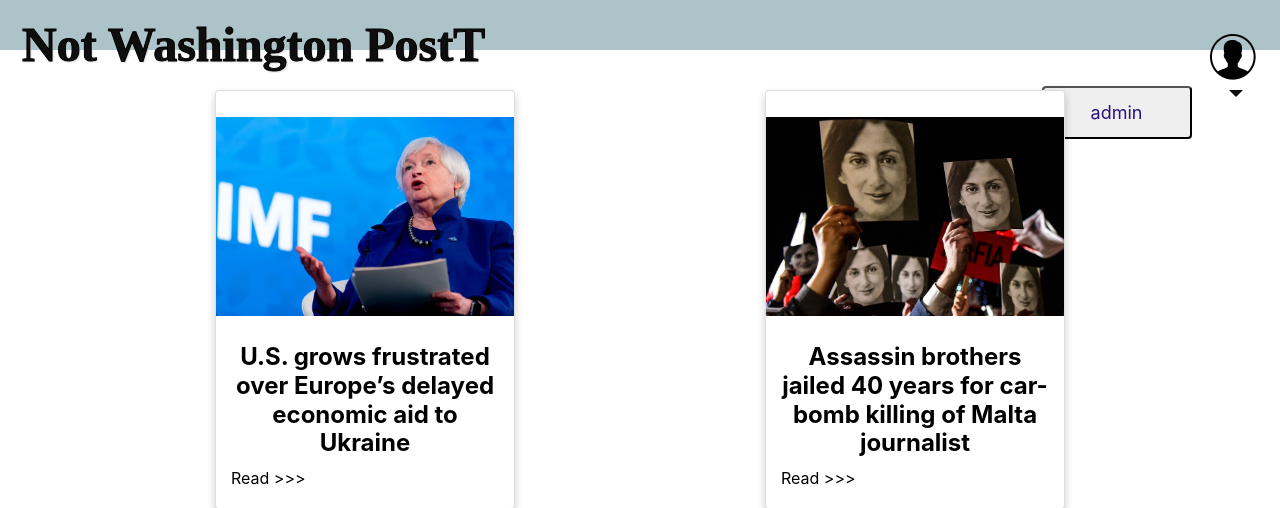
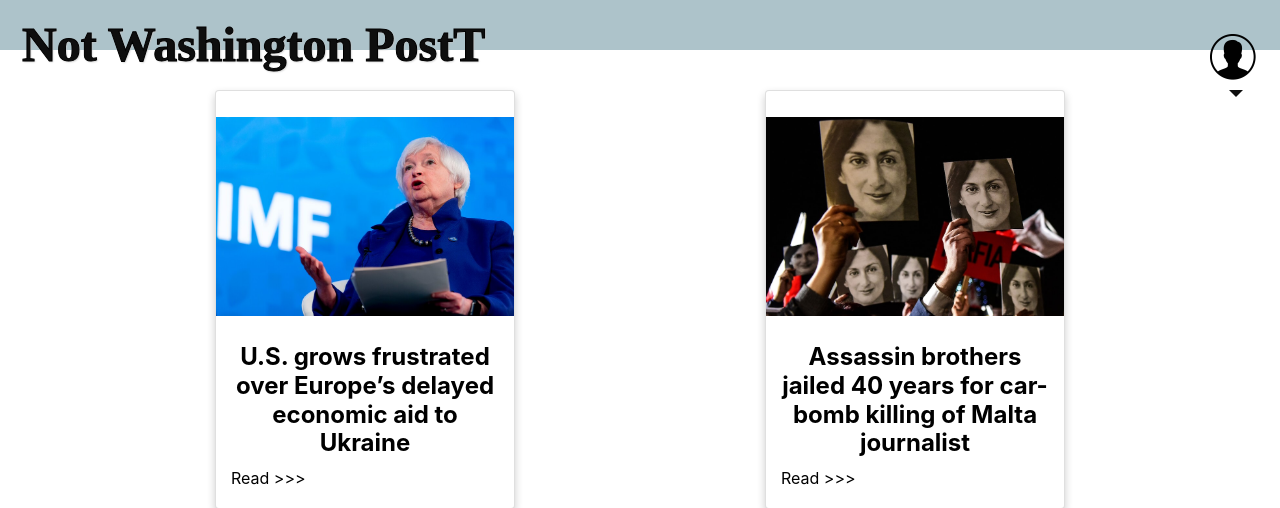
Before and after one commit to konexk1x/Bekish1.21, a Django app: page /news/ in a window 1280 px wide. Shown: the top 508 px of the page. Run offline with Django 4.2, Linux system fonts and the light colour scheme; a user stored in the database is signed in; data comes from the database, SQL or seed files in the repository; some libraries are stand-ins or nearby versions.

Commit message:
Rename z_2.1.py to Lab_02/z_2.1.py

```diff
--- a/News_site/templates/base.html
+++ b/News_site/templates/base.html
@@ -15,12 +15,8 @@
         <div class="header-right">
             <div style="display: flex; ">
                 <div>
-                    <div class="dropdown">
-                        <button class="dropbtn ">{{ user.username }}</button>
-                    </div>
-
                     <div class="dropdown text-end">
-                        <a href="#" class="d-block link-dark text-decoration-none dropdown-toggle"
+                        <a href="{{ user.username }}" class="d-block link-dark text-decoration-none dropdown-toggle"
                            data-bs-toggle="dropdown"
                            aria-expanded="false">
                         <div>
```
